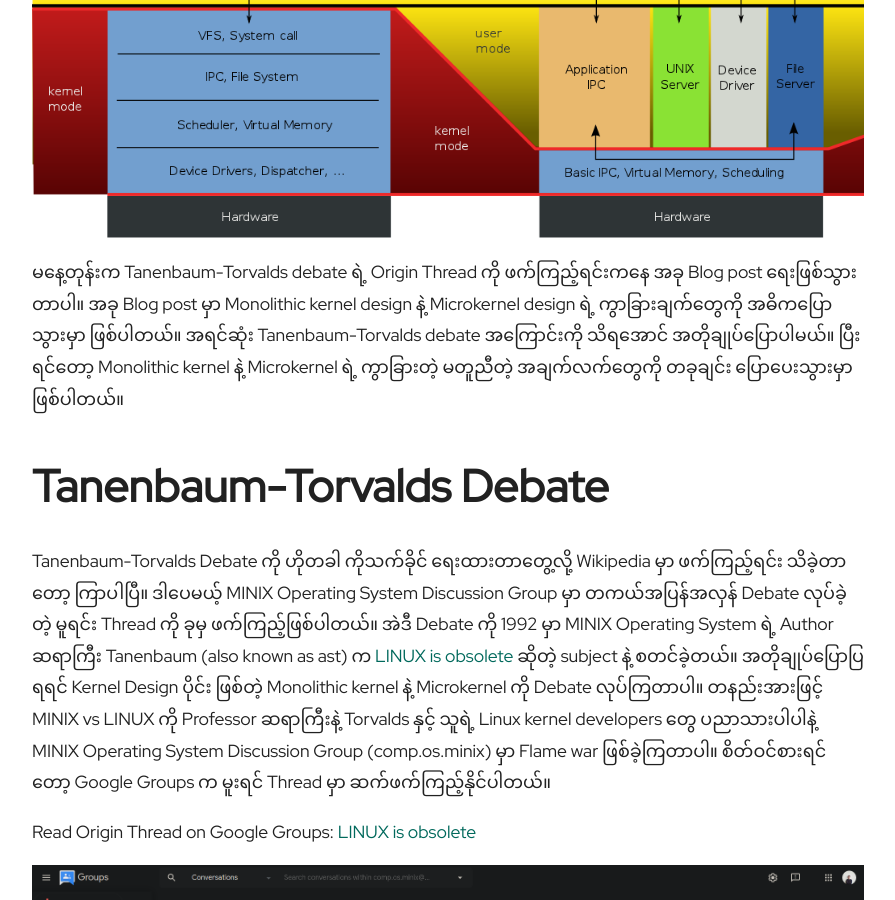
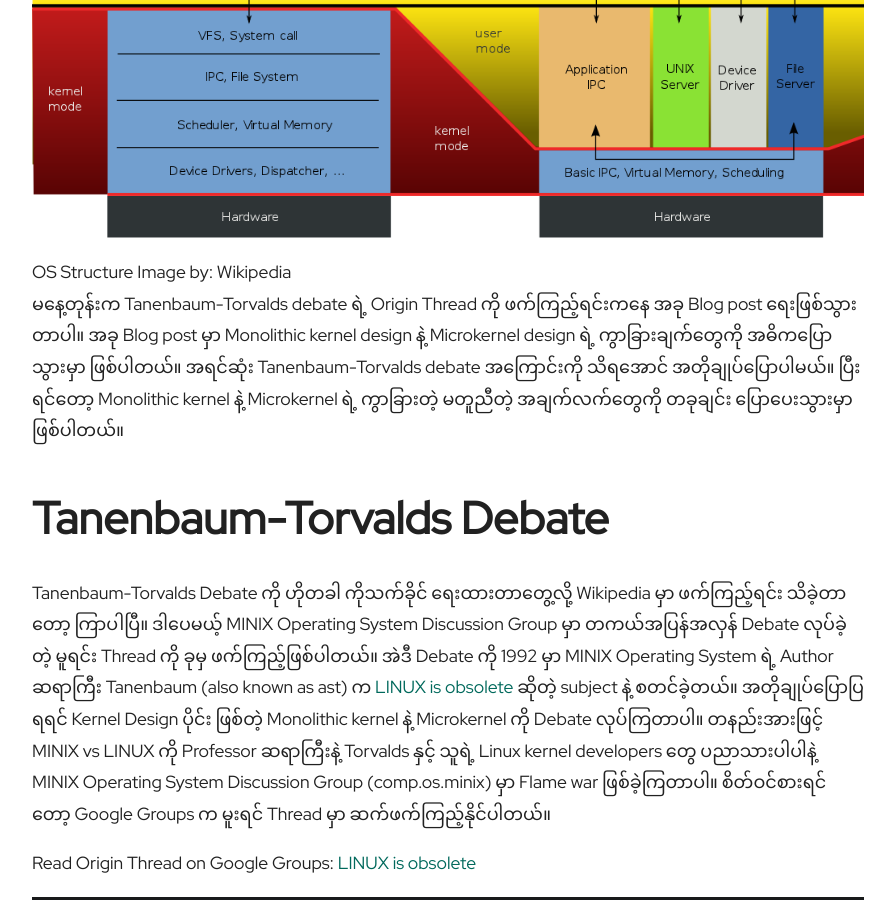
Before and after one commit to zawzaww/zawzaww.github.io, a Jekyll site: the page built from _posts/2020-06-13-monolithic-and-microkernel.md, in a window 1280 px wide and 900 px high, scrolled down 563 px. Shown: the whole window, without its empty margins (192-1087 px from the left). Built offline with Jekyll 4.4.1, drawn with Linux system fonts in a browser that asks for light colours; comment, search, counter and statistics services are not loaded.

Commit message:
_includes: _layouts: _posts: testing image description for posts

```diff
--- a/_includes/post-featured-image.html
+++ b/_includes/post-featured-image.html
@@ -1 +1,2 @@
-<img class="feat-img" src="{{ include.image }}" alt="{{ include.alt | default: 'image representing a theme in this article' }}" />
+<img class="feat-img" src="{{ include.image }}" alt="{{ include.description }}" />
+<span class="caption">{{ include.description }}</span>
--- a/_layouts/blog.html
+++ b/_layouts/blog.html
@@ -25,10 +25,6 @@
             <a class="post-link" href="{{ post.url | relative_url }}" title="{{ post.title }}">{{ post.title | escape }}</a>
           </h1>
 
-          {% if page.featured-image %}
-            {% include post-featured-image.html image=page.featured-image alt=page.featured-image-alt %}
-          {% endif %}
-
           <span>{{ post.excerpt | markdownify | truncatewords: 25 }}</span>
 
         </li>
--- a/_layouts/post.html
+++ b/_layouts/post.html
@@ -4,7 +4,7 @@
 <article itemscope itemtype="http://schema.org/BlogPosting">
 
   {% if page.featured-image %}
-    {% include post-featured-image.html image=page.featured-image alt=page.featured-image-alt %}
+    {% include post-featured-image.html image=page.featured-image description=page.image-description %}
   {% endif %}
 
   <div itemprop="articleBody">
--- a/_posts/2020-06-13-monolithic-and-microkernel.md
+++ b/_posts/2020-06-13-monolithic-and-microkernel.md
@@ -4,6 +4,7 @@
 categories: kernel
 author: "Zaw Zaw"
 featured-image: /assets/images/featured-images/img_monolithic_microkernel.png
+image-description: "OS Structure Image by: Wikipedia"
 permalink: blog/kernel/monolithic-and-microkernel
 ---
 
```
Also changed, not shown: _posts/2019-12-05-ccpp-good-websites-books.md (+1 -1 lines).
